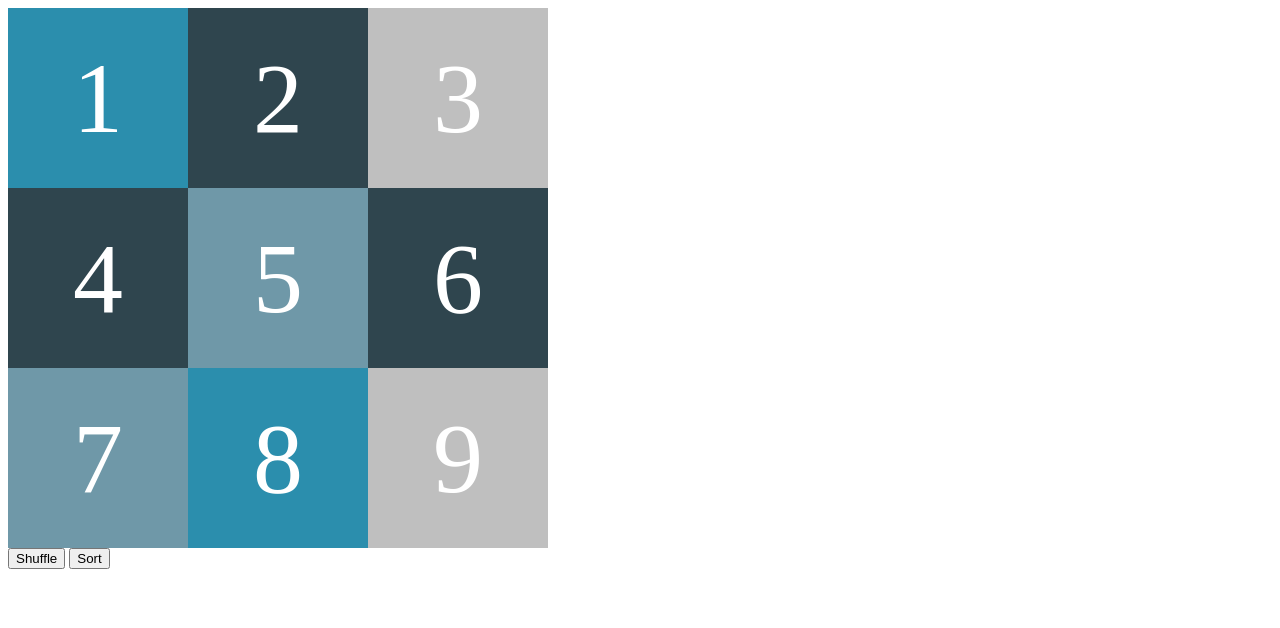
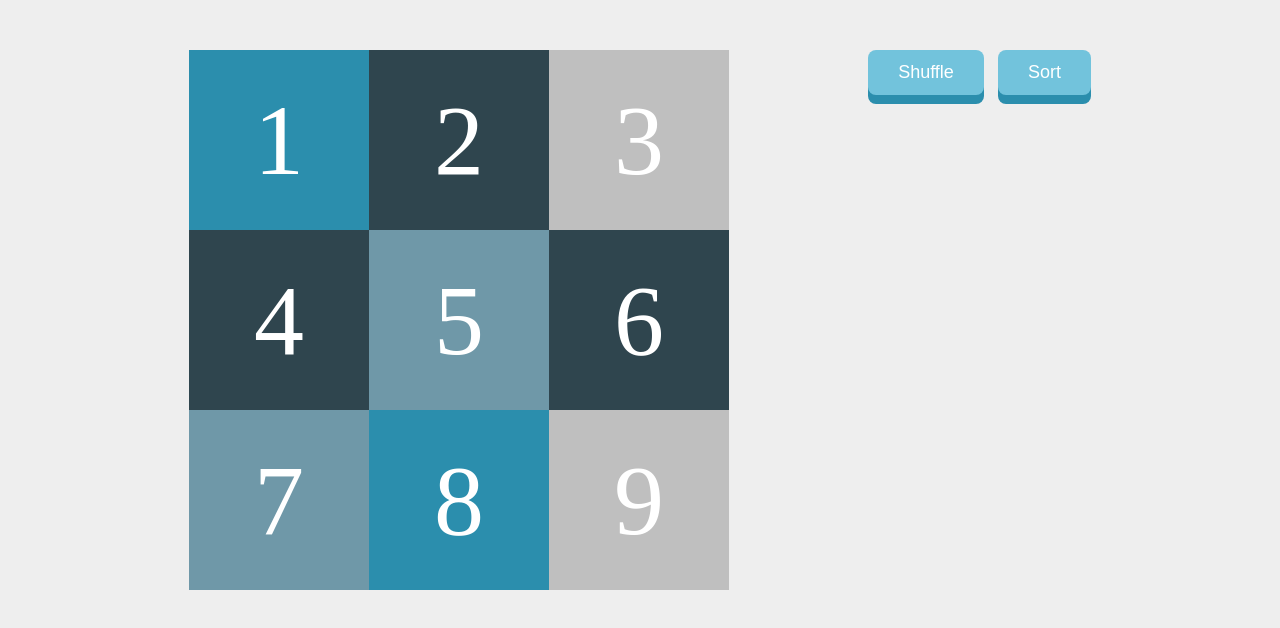
Before and after one commit to ishwarrimal/shuffleAndSort, a plain HTML site: page index.html in a window 1280 px wide. Drawn offline with Linux system fonts and the light colour scheme.

Commit message:
added style for buttons

```diff
--- a/index.css
+++ b/index.css
@@ -1,3 +1,15 @@
+* {
+    margin: 0;
+    padding: 0;
+  }
+
+  body {
+    padding: 50px;
+    background-color: #eeeeee;
+    display: flex;
+    align-items: flex-start;
+    justify-content: space-evenly;
+  }
   .cube-container {
     display: grid;
     grid-template-columns: repeat(3, 180px);
@@ -48,6 +60,18 @@
   }
 
   @media only screen and (max-width: 375px) {
+    body {
+      padding: 50px;
+      display: unset;
+      align-items: unset;
+      justify-content: unset;
+      background-color: unset;
+    }
+    .button-container {
+      display: flex;
+      justify-content: space-evenly;
+      margin-top: 10px;
+    }
     .cube-container {
       display: grid;
       grid-gap: 5px;
@@ -64,7 +88,6 @@
       background-color: #efefef;
       color: #333333;
       grid-column: 1 / 4;
-
     }
     .cube-item:nth-child(2) {
       border-left: 10px solid #2f454e;
@@ -115,3 +138,30 @@
       grid-column: 1 / 4;
     }
   }
+
+  .button {
+    display: inline-block;
+    padding: 12px 30px;
+    font-size: 18px;
+    cursor: pointer;
+    text-align: center;
+    text-decoration: none;
+    outline: none;
+    color: #fff;
+    background-color: #72c3dc;
+    border: none;
+    border-radius: 8px;
+    box-shadow: 0 9px #2b8ead;
+  }
+
+  .button:hover {background-color: #56afca}
+
+  .button:active {
+    background-color: #56afca;
+    box-shadow: 0 5px #227892;
+    transform: translateY(4px);
+  }
+
+  .button-container button:nth-child(1) {
+    margin-right: 10px;
+  }
--- a/index.html
+++ b/index.html
@@ -10,14 +10,10 @@
     <div class="cube-container" id="cubeContainer">
       </div>
 
-      <div>
-          <button id="shuffle">
-              Shuffle
-          </button>
-          <button id="sort">
-              Sort
-          </button>
-      </div>
+      <div class="button-container">
+        <button id="shuffle" class="button">Shuffle</button>
+        <button id="sort" class="button">Sort</button>
+    </div>
       <script src="./index.js"></script>
 </body>
 </html>
```
Lines whose indentation alone changed are shown as unchanged.
